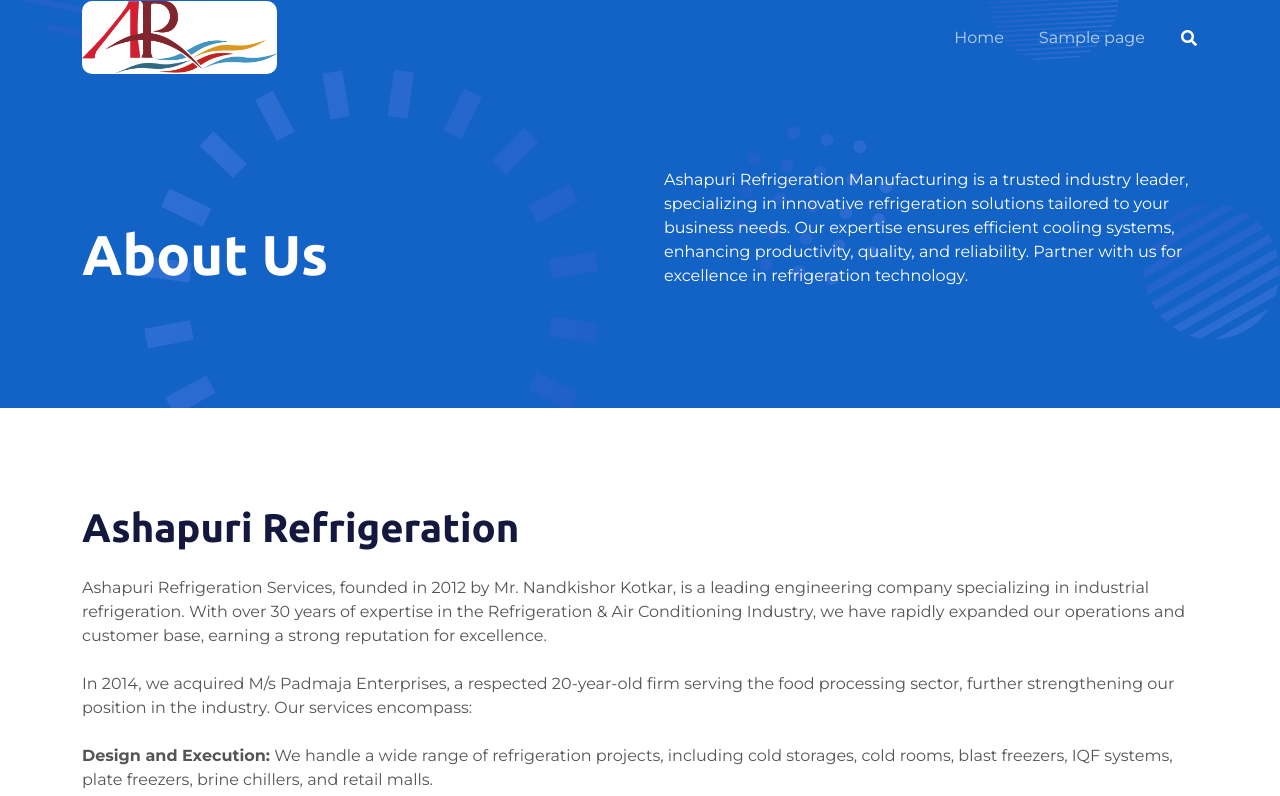
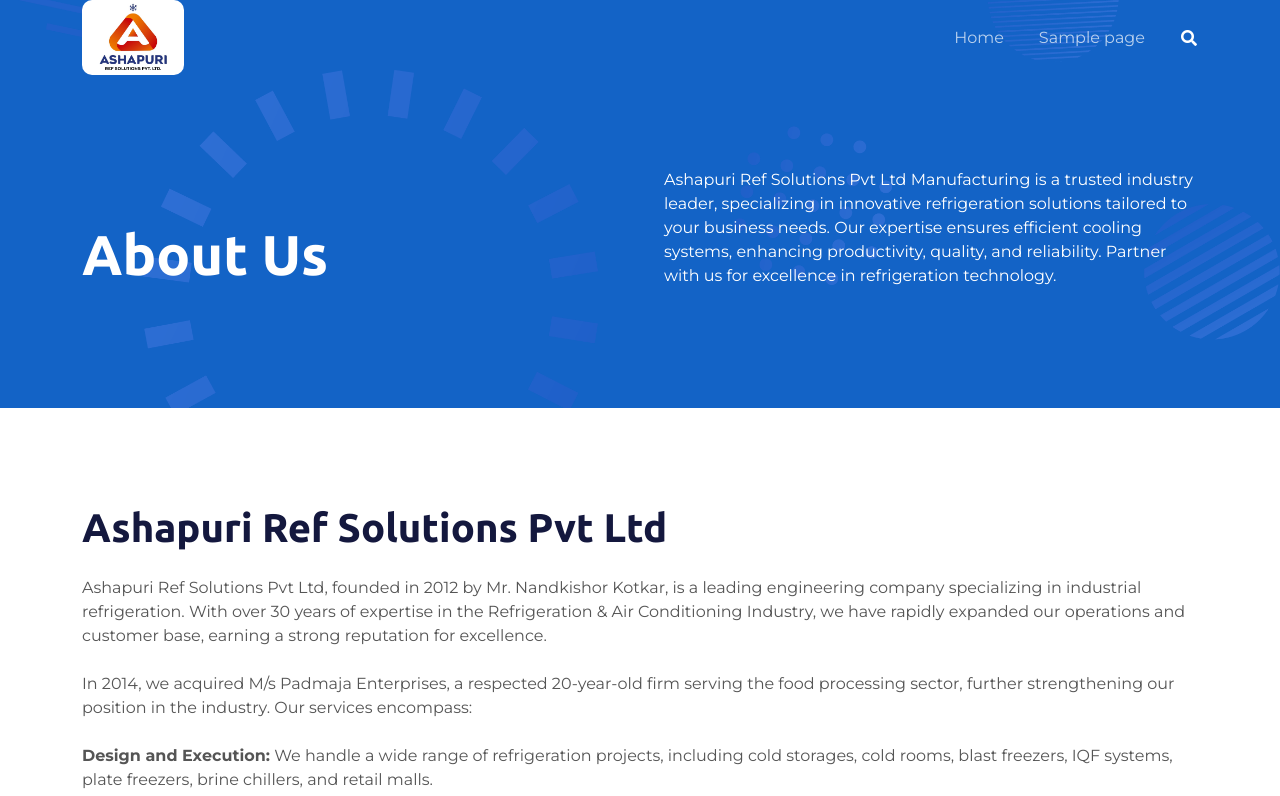
Before and after one commit to ajinkyadongare20/ashapurirefserv, a WordPress theme: the page made by ashapurirefserv/wp-content/themes/ashapurirefserv/about.php in a window 1280 px wide. Shown: the top 796 px of the page. Run offline with PHP 8.4 and a stand-in for WordPress, Linux system fonts and the light colour scheme; the site name, menu and one post (Sample post) are stand-ins, and other content is empty; some libraries are stand-ins or nearby versions.

Commit message:
to update all Change the logo and name on the website, also replace the name Ashapuri Ref Solutions Pvt Ltd instead of Ashapuri Refrigeration Services in all places. all completed

```diff
--- a/ashapurirefserv/wp-content/themes/ashapurirefserv/about.php
+++ b/ashapurirefserv/wp-content/themes/ashapurirefserv/about.php
@@ -24,7 +24,7 @@
                 <h1 class="display-4 text-white mb-4">About Us</h1>
             </div>
             <div class="col-lg-6 align-self-start text-start text-lg-start my-0 my-lg-5">
-                <p class="text-white my-4">Ashapuri Refrigeration Manufacturing is a
+                <p class="text-white my-4">Ashapuri Ref Solutions Pvt Ltd Manufacturing is a
                     trusted industry leader, specializing in
                     innovative refrigeration solutions tailored to your business needs. Our expertise
                     ensures efficient cooling systems, enhancing productivity, quality, and reliability.
@@ -63,8 +63,8 @@
         <div class="row g-5 align-items-center">
             <div class="col-lg-12">
                 <!-- <div class="btn btn-sm border rounded-pill text-primary px-3 mb-3">About Us</div> -->
-                <h1 class="mb-4">Ashapuri Refrigeration</h1>
-                <p class="mb-4">Ashapuri Refrigeration Services, founded in 2012 by Mr. Nandkishor Kotkar, is a
+                <h1 class="mb-4">Ashapuri Ref Solutions Pvt Ltd</h1>
+                <p class="mb-4">Ashapuri Ref Solutions Pvt Ltd, founded in 2012 by Mr. Nandkishor Kotkar, is a
                     leading engineering company specializing in industrial refrigeration. With over 30 years of
                     expertise in the Refrigeration & Air Conditioning Industry, we have rapidly expanded our
                     operations and customer base, earning a strong reputation for excellence.</p>
@@ -168,10 +168,11 @@
     </div>
     <!--  -->
 
+
     <!-- Start Board of Directors -->
     <div class="container py-5 my-5"
         style="background-color: white; border-radius: 10px; box-shadow: 0 4px 20px rgba(0, 0, 0, 0.1);">
-        <h2 class="fw-bold about-card-heading" style="text-align: center;">Founder Member</h2>
+        <h2 class="fw-bold about-card-heading" style="text-align: center;">Managing Director</h2>
         <div class="row mt-5">
             <div class="col-md-6 d-flex justify-content-center">
                 <img src="<?php bloginfo('template_directory'); ?>/img/teams/team2.jpg" class="img-fluid about-card-img"
@@ -185,7 +186,6 @@
                     Services Pvt. Ltd., Voltas Ltd, and Blue Star Ltd.
                 </p>
             </div>
-
         </div>
     </div>
     <!-- End Board of Directors -->
@@ -262,9 +262,9 @@
     </div>
     <!-- End Feature  -->
 
-    <!-- Histroy Ashapuri Refrigeration -->
+    <!-- Histroy Ashapuri Ref Solutions Pvt Ltd -->
     <div class="container-fluid about-history">
-        <h2 class="text-center mb-4" style="color: white;">Ashapuri Refrigeration History</h2>
+        <h2 class="text-center mb-4" style="color: white;">Ashapuri Ref Solutions Pvt Ltd History</h2>
         <div class="history-carousel container p-3 p-lg-5 rounded" style="max-width: 1200px;">
             <span class="carousel-control-prev" onclick="changeSlide(-1)">
                 &#10094;
@@ -310,7 +310,7 @@
             </div>
         </div>
     </div>
-    <!-- End History Ashapuri Refrigeration-->
+    <!-- End History Ashapuri Ref Solutions Pvt Ltd-->
 </section>
 <!-- End Section Main -->
 
--- a/ashapurirefserv/wp-content/themes/ashapurirefserv/awards.php
+++ b/ashapurirefserv/wp-content/themes/ashapurirefserv/awards.php
@@ -25,7 +25,7 @@
                 <h1 class="display-4 text-white mb-4">Awards</h1>
             </div>
             <div class="col-lg-6 align-self-start text-start text-lg-start my-0 my-lg-5">
-                <p class="text-white mb-4">Celebrate Excellence with Ashapuri Refrigeration’s Award-Winning
+                <p class="text-white mb-4">Celebrate Excellence with Ashapuri Ref Solutions Pvt Ltd’s Award-Winning
                     Solutions. Our commitment to innovation, quality, and customer satisfaction has earned us
                     recognition in the industry. Explore the accolades that reflect our dedication to providing
                     top-tier refrigeration and logistics services across various sectors</p>
--- a/ashapurirefserv/wp-content/themes/ashapurirefserv/cold_chain_logistics.php
+++ b/ashapurirefserv/wp-content/themes/ashapurirefserv/cold_chain_logistics.php
@@ -24,7 +24,7 @@
                 <h1 class="display-4 text-white mb-4">Cold Chain and Logistics</h1>
             </div>
             <div class="col-lg-6 align-self-start text-start text-lg-start my-0 my-lg-5">
-                <p class="text-white my-4">Empowering cold chain excellence with Ashapuri Refrigeration! Delivering
+                <p class="text-white my-4">Empowering cold chain excellence with Ashapuri Ref Solutions Pvt Ltd! Delivering
                     innovative refrigeration and seamless logistics solutions to keep your products fresh, secure, and
                     perfectly preserved from origin to destination.</p>
             </div>
--- a/ashapurirefserv/wp-content/themes/ashapurirefserv/contact.php
+++ b/ashapurirefserv/wp-content/themes/ashapurirefserv/contact.php
@@ -24,7 +24,7 @@
                 <h1 class="display-4 text-white mb-4">Contact Us</h1>
             </div>
             <div class="col-lg-6 align-self-start text-start text-lg-start my-0 my-lg-5">
-                <p class="text-white my-4">Get in touch with Ashapuri Refrigeration
+                <p class="text-white my-4">Get in touch with Ashapuri Ref Solutions Pvt Ltd
                     Manufacturing! We're here to assist with your refrigeration needs. Reach out for
                     inquiries, support, or customized solutions. Our team is ready to provide prompt and
                     reliable assistance for your business.</p>
--- a/ashapurirefserv/wp-content/themes/ashapurirefserv/css/style.css
+++ b/ashapurirefserv/wp-content/themes/ashapurirefserv/css/style.css
@@ -124,7 +124,7 @@
 
 .navbar-dark .navbar-brand {
     color: #fff;
-    width: 25%;
+    width: 13%;
 }
 
 .navbar-brand img {
@@ -156,7 +156,12 @@
 
 @media (max-width: 420px) {
     .navbar-brand img {
-        width: 135px !important;
+        width: 75px !important;
+    }
+
+    .navbar-dark .navbar-brand {
+        color: #fff;
+        width: auto;
     }
 
     .nav-marker {
--- a/ashapurirefserv/wp-content/themes/ashapurirefserv/fisheries_food_processing.php
+++ b/ashapurirefserv/wp-content/themes/ashapurirefserv/fisheries_food_processing.php
@@ -24,7 +24,7 @@
                 <h1 class="display-4 text-white mb-4">Fisheries & Food Processing</h1>
             </div>
             <div class="col-lg-6 align-self-start text-start text-lg-start my-0 my-lg-5">
-                <p class="text-white my-4">fisheries and food processing operations with Ashapuri Refrigeration. Our
+                <p class="text-white my-4">fisheries and food processing operations with Ashapuri Ref Solutions Pvt Ltd. Our
                     state-of-the-art refrigeration solutions and expert logistics ensure that your products stay
                     fresh, safe, and efficiently transported. We provide tailored services that meet the specific
                     needs of the fisheries and food industries, preserving quality from start to finish.</p>
--- a/ashapurirefserv/wp-content/themes/ashapurirefserv/footer.php
+++ b/ashapurirefserv/wp-content/themes/ashapurirefserv/footer.php
@@ -16,9 +16,9 @@
         <div class="row g-5">
             <div class="col-md-6 col-lg-3">
                 <a href="index.html" class="d-inline-block mb-3">
-                    <h2 class="text-white text-white-nav">Ashapuri Refrigeration<span class="text-primary"></span></h2>
+                    <h2 class="text-white text-white-nav">Ashapuri Ref Solutions Pvt Ltd<span class="text-primary"></span></h2>
                 </a>
-                <p class="mb-0">Ashapuri Refrigeration excels in delivering innovative, high-quality refrigeration
+                <p class="mb-0">Ashapuri Ref Solutions Pvt Ltd excels in delivering innovative, high-quality refrigeration
                     solutions. With a focus on custom design, efficiency, and reliability, we provide tailored
                     systems and exceptional service to meet diverse industry needs.</p>
             </div>
@@ -61,7 +61,7 @@
         <div class="copyright">
             <div class="row">
                 <div class="col-md-12 text-center text-md-center mb-3 mb-md-0">
-                    &copy; <a class="border-bottom" href="index.html">Ashapuri Refrigeration</a>, All Right
+                    &copy; <a class="border-bottom" href="<?php echo site_url('/index'); ?>">Ashapuri Ref Solutions Pvt Ltd</a>, All Right
                     Reserved.
                     Designed By <a class="border-bottom" href="https://www.lealsolution.com/" target="_blank">Leal
                         Software Solution Pvt Ltd</a>
--- a/ashapurirefserv/wp-content/themes/ashapurirefserv/header.php
+++ b/ashapurirefserv/wp-content/themes/ashapurirefserv/header.php
@@ -21,7 +21,7 @@
     </script>
 
     <meta charset="utf-8">
-    <title>Best Refrigeration company in Pune | Ashapuri Refrigeration</title>
+    <title>Best Refrigeration company in Pune | Ashapuri Ref Solutions Pvt Ltd</title>
     <meta name="description" content="Ashapuri is a leading refrigeration company in pune known for its high-quality, energy-efficient cooling solutions.Enquire now!">
     <meta name="keywords" content="refrigeration company in pune, turnkey solution, cold storage near me, cold storages,cold storage business,cold storage warehouses, cold storage near me">
     <link rel="canonical" href="https://www.ashapurirefserv.com/index.html">
@@ -29,7 +29,7 @@
 
     <!-- Favicon -->
     <link href="<?php bloginfo('template_directory'); ?>/img/favicon.ico" rel="icon">
-    <link rel="icon" href="<?php bloginfo('template_directory'); ?>/img/Asfrev Logo.jpg" type="image/x-icon">
+    <link rel="icon" href="<?php bloginfo('template_directory'); ?>/img/Ashapuri New Logo.jpg" type="image/x-icon">
 
     <!-- Google Web Fonts -->
     <link rel="preconnect" href="https://fonts.googleapis.com">
@@ -67,8 +67,8 @@
     <div class="container-fluid sticky-top">
         <div class="container">
             <nav class="navbar navbar-expand-lg navbar-dark p-0">
-                <a href="index.html" class="navbar-brand">
-                    <img src="<?php bloginfo('template_directory'); ?>/img/Asfrev Logo.jpg" alt="Button Image" class="animated slideInDown">
+                <a href="<?php echo site_url('/index'); ?>" class="navbar-brand">
+                    <img src="<?php bloginfo('template_directory'); ?>/img/Ashapuri New Logo.jpg" alt="Button Image" class="animated slideInDown">
                 </a>
                 <button type="button" class="navbar-toggler ms-auto me-0" data-bs-toggle="collapse" data-bs-target="#navbarCollapse">
                     <span class="navbar-toggler-icon"></span>
--- a/ashapurirefserv/wp-content/themes/ashapurirefserv/pharmaceutical.php
+++ b/ashapurirefserv/wp-content/themes/ashapurirefserv/pharmaceutical.php
@@ -25,7 +25,7 @@
             </div>
             <div class="col-lg-6 align-self-start text-start text-lg-start my-0 my-lg-5">
                 <p class="text-white my-4">Ensure the safety and integrity of your pharmaceutical products with
-                    Ashapuri Refrigeration. Our advanced cold chain solutions and specialized logistics maintain
+                    Ashapuri Ref Solutions Pvt Ltd. Our advanced cold chain solutions and specialized logistics maintain
                     precise temperature control, safeguarding sensitive medications throughout storage and
                     transport. Trust us for reliable, efficient service tailored to meet the critical needs of the
                     pharmaceutical industry</p>
--- a/ashapurirefserv/wp-content/themes/ashapurirefserv/product.php
+++ b/ashapurirefserv/wp-content/themes/ashapurirefserv/product.php
@@ -28,7 +28,7 @@
                 <p class="text-white my-4">Explore our diverse Product,
                     showcasing innovative refrigeration solutions across industries. From cold storage to
                     process cooling,
-                    Ashapuri Refrigeration delivers excellence in manufacturing and installation for clients
+                    Ashapuri Ref Solutions Pvt Ltd delivers excellence in manufacturing and installation for clients
                     worldwide.</p>
             </div>
         </div>
@@ -64,8 +64,8 @@
         <div class="row g-5 align-items-center">
             <div class="col-lg-12">
                 <!-- <div class="btn btn-sm border rounded-pill text-primary px-3 mb-3">About Us</div> -->
-                <h1 class="mb-4">Ashapuri Refrigeration Overview</h1>
-                <p class="mb-4">At Ashapuri Refrigeration, our manufacturing team is dedicated to creating
+                <h1 class="mb-4">Ashapuri Ref Solutions Pvt Ltd Overview</h1>
+                <p class="mb-4">At Ashapuri Ref Solutions Pvt Ltd, our manufacturing team is dedicated to creating
                     innovative refrigeration solutions that power industries worldwide. Here, your skills, talent,
                     and passion for excellence will help us continue leading in cutting-edge manufacturing. Join us
                     to work with a team that values precision, quality, and innovation, while enjoying best-in-class
--- a/ashapurirefserv/wp-content/themes/ashapurirefserv/project.php
+++ b/ashapurirefserv/wp-content/themes/ashapurirefserv/project.php
@@ -30,7 +30,7 @@
                 </nav>
             </div>
             <div class="col-lg-6 align-self-start text-start text-lg-start wow fadeInRightBig">
-                <p class="text-white my-4 animated fadeInLeftBig">Ashapuri Refrigeration Manufacturing's
+                <p class="text-white my-4 animated fadeInLeftBig">Ashapuri Ref Solutions Pvt Ltd Manufacturing's
                     innovative projects, showcasing excellence in design, precision, and performance. Our
                     expertise drives impactful solutions, tailored to meet diverse refrigeration and cooling
                     requirements with unmatched quality.</p>
@@ -68,8 +68,8 @@
         <div class="row g-5 align-items-center">
             <div class="col-lg-12 wow fadeIn" data-wow-delay="0.5s">
                 <!-- <div class="btn btn-sm border rounded-pill text-primary px-3 mb-3">About Us</div> -->
-                <h1 class="mb-4">Ashapuri Refrigeration Overview</h1>
-                <p class="mb-4">At Ashapuri Refrigeration, our manufacturing team is dedicated to creating
+                <h1 class="mb-4">Ashapuri Ref Solutions Pvt Ltd Overview</h1>
+                <p class="mb-4">At Ashapuri Ref Solutions Pvt Ltd, our manufacturing team is dedicated to creating
                     innovative refrigeration solutions that power industries worldwide. Here, your skills, talent,
                     and passion for excellence will help us continue leading in cutting-edge manufacturing. Join us
                     to work with a team that values precision, quality, and innovation, while enjoying best-in-class
```
Also changed, not shown: ashapurirefserv/wp-content/themes/ashapurirefserv/index.php (+8 -8 lines), ashapurirefserv/wp-content/themes/ashapurirefserv/services.php (+9 -9 lines), ashapurirefserv/wp-content/themes/ashapurirefserv/img/Ashapuri New Logo - Copy.jpg (added), ashapurirefserv/wp-content/themes/ashapurirefserv/img/Ashapuri New Logo.jpg (added), 1 other file.
